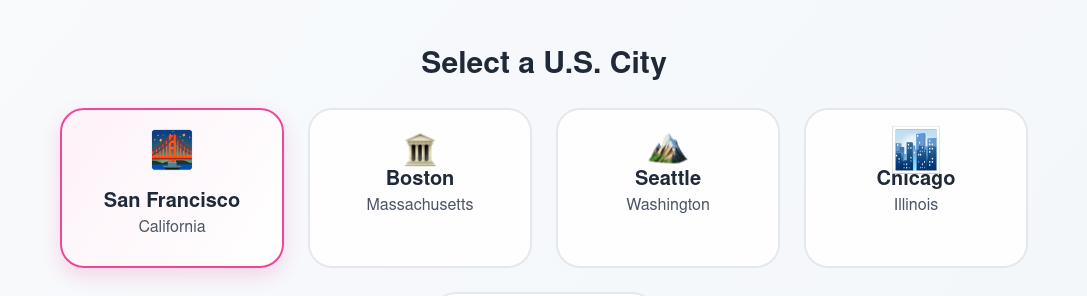
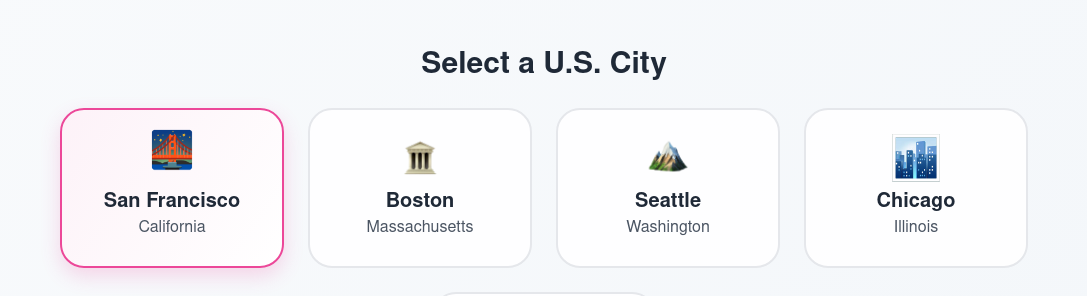
Before and after one commit to lannlan/cloudsong, a Vue app: page / in a window 1280 px wide. Shown: the top 296 px of the page, without its empty margins (96-1183 px from the left). Built offline with nearby package versions, Linux system fonts and the light colour scheme; the HTML template or start-up script is replaced by a standard one.

Commit message:
adjust space between image and text

```diff
--- a/src/App.vue
+++ b/src/App.vue
@@ -27,7 +27,7 @@
           <button
             @click="selectedCity = 'boston'"
             :class="[
-              'w-56 h-40 rounded-3xl border-2 p-6 flex flex-col items-center justify-between transition-all duration-200 relative',
+              'w-56 h-40 rounded-3xl border-2 p-6 flex flex-col items-center justify-between transition-all duration-200',
               selectedCity === 'boston'
                 ? 'border-pink-500 bg-gradient-pink shadow-pink'
                 : 'border-gray-200 bg-white bg-opacity-90 hover:bg-opacity-100 hover:shadow-md',
@@ -36,9 +36,9 @@
             <img
               src="../media/boston.png"
               alt="Boston landmark"
-              class="w-13 h-12 absolute top-4"
+              class="w-13 h-12"
             />
-            <div class="text-center mt-8">
+            <div class="text-center">
               <div class="text-xl font-bold text-gray-800 font-nimbus">Boston</div>
               <div class="text-gray-600 font-nimbus">Massachusetts</div>
             </div>
@@ -48,7 +48,7 @@
           <button
             @click="selectedCity = 'seattle'"
             :class="[
-              'w-56 h-40 rounded-3xl border-2 p-6 flex flex-col items-center justify-between transition-all duration-200 relative',
+              'w-56 h-40 rounded-3xl border-2 p-6 flex flex-col items-center justify-between transition-all duration-200',
               selectedCity === 'seattle'
                 ? 'border-pink-500 bg-gradient-pink shadow-pink'
                 : 'border-gray-200 bg-white bg-opacity-90 hover:bg-opacity-100 hover:shadow-md',
@@ -57,9 +57,9 @@
             <img
               src="../media/seattle.png"
               alt="Seattle landmark"
-              class="w-13 h-12 absolute top-4"
+              class="w-13 h-12"
             />
-            <div class="text-center mt-8">
+            <div class="text-center">
               <div class="text-xl font-bold text-gray-800 font-nimbus">Seattle</div>
               <div class="text-gray-600 font-nimbus">Washington</div>
             </div>
@@ -69,7 +69,7 @@
           <button
             @click="selectedCity = 'chicago'"
             :class="[
-              'w-56 h-40 rounded-3xl border-2 p-6 flex flex-col items-center justify-between transition-all duration-200 relative',
+              'w-56 h-40 rounded-3xl border-2 p-6 flex flex-col items-center justify-between transition-all duration-200',
               selectedCity === 'chicago'
                 ? 'border-pink-500 bg-gradient-pink shadow-pink'
                 : 'border-gray-200 bg-white bg-opacity-90 hover:bg-opacity-100 hover:shadow-md',
@@ -78,9 +78,9 @@
             <img
               src="../media/chicago.jpg"
               alt="Chicago landmark"
-              class="w-13 h-12 absolute top-4"
+              class="w-13 h-12"
             />
-            <div class="text-center mt-8">
+            <div class="text-center">
               <div class="text-xl font-bold text-gray-800 font-nimbus">Chicago</div>
               <div class="text-gray-600 font-nimbus">Illinois</div>
             </div>
```
